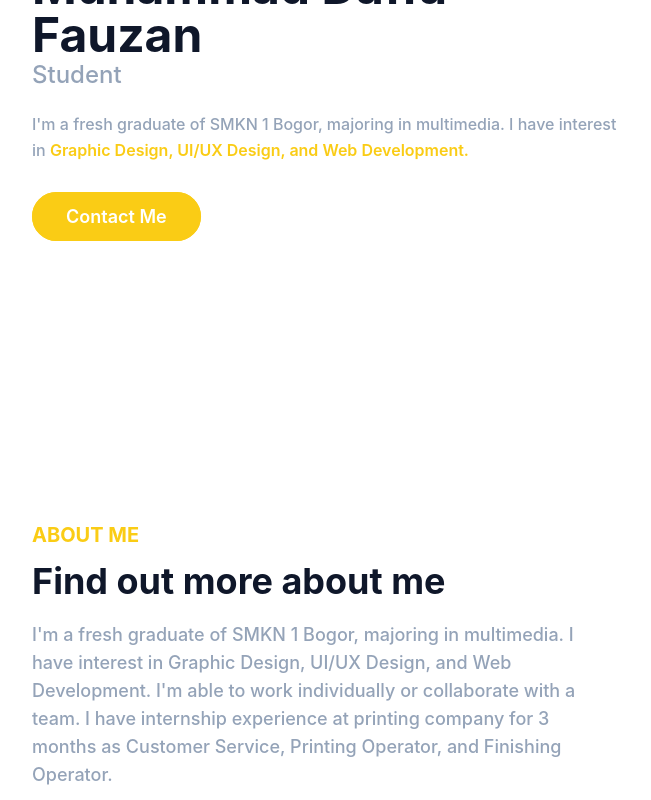
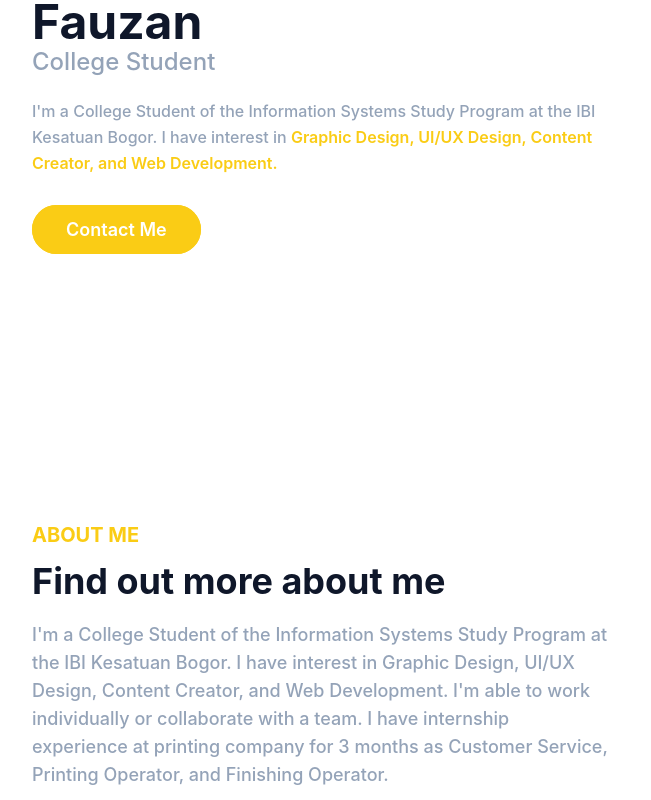
Before and after one commit to Zan05daf/portfolio-daffa-tailwind, a website: page index.html in a window 1280 px wide. Shown: the part 300-1100 px from the top of the page, 0-651 px from the left. Drawn offline with Linux system fonts and the light colour scheme.

Commit message:
index baru

```diff
--- a/index.html
+++ b/index.html
@@ -73,8 +73,8 @@
             <div class="flex flex-wrap">
                 <div class="w-full self-center px-4 lg:w-1/2">
                     <h1 class="text-base font-semibold text-primary md:text-xl lg:text-2xl">Hi There 👋, I'm <span class="block font-bold text-dark text-4xl mt-1 lg:text-5xl dark:text-white">Muhammad Daffa Fauzan</span></h1>
-                    <h2 class="font-medium text-secondary text-lg mb-5 lg:text-2xl">Student</h2>
-                    <p class="font-medium text-secondary mb-10 leading-relaxed">I'm a fresh graduate of SMKN 1 Bogor, majoring in multimedia. I have interest in <span class="text-primary font-semibold">Graphic Design, UI/UX Design, and Web Development.</span></p>
+                    <h2 class="font-medium text-secondary text-lg mb-5 lg:text-2xl">College Student</h2>
+                    <p class="font-medium text-secondary mb-10 leading-relaxed">I'm a College Student of the Information Systems Study Program at the IBI Kesatuan Bogor. I have interest in <span class="text-primary font-semibold">Graphic Design, UI/UX Design, Content Creator, and Web Development.</span></p>
 
                     <a href="#contact" class="text-base font-semibold text-white bg-primary py-3 px-8 rounded-full border-2 border-primary hover:bg-transparent hover:text-primary transition duration-300 ease-in-out lg:text-lg">Contact Me</a>
                 </div>
@@ -95,7 +95,7 @@
                 <div class="w-full px-4 mb-10 lg:w-1/2">
                     <h4 class="font-bold uppercase text-primary text-lg mb-3 lg:text-xl">About Me</h4>
                     <h2 class="font-bold text-dark text-3xl mb-5 max-w-md lg:text-4xl dark:text-white">Find out more about me</h2>
-                    <p class="font-medium text-base text-secondary max-w-xl lg:text-lg">I'm a fresh graduate of SMKN 1 Bogor, majoring in multimedia. I have interest in Graphic Design, UI/UX Design, and Web Development. I'm able to work individually or collaborate with a team. I have internship experience at printing company for 3 months as Customer Service, Printing Operator, and Finishing Operator.</p>
+                    <p class="font-medium text-base text-secondary max-w-xl lg:text-lg">I'm a College Student of the Information Systems Study Program at the IBI Kesatuan Bogor. I have interest in Graphic Design, UI/UX Design, Content Creator, and Web Development. I'm able to work individually or collaborate with a team. I have internship experience at printing company for 3 months as Customer Service, Printing Operator, and Finishing Operator.</p>
                 </div>
                 <div class="w-full px-4 lg:w-1/2">
                     <h3 class="font-semibold text-dark text-2xl mb-4 lg:text-3xl lg:pt-12 dark:text-white">Let's Be Friends</h3>
```
